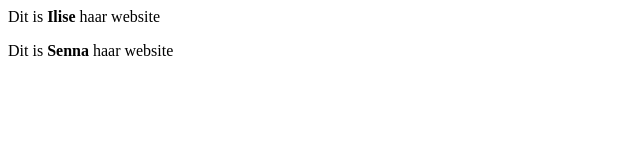
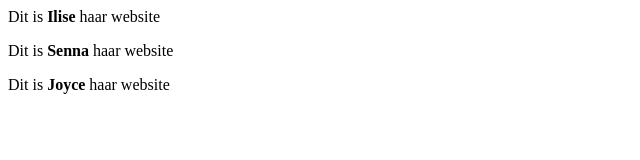
Before and after one commit to JoyceRu/JoyceX, a plain HTML site: page index.html in a window 1280 px wide. Shown: the whole page, without its empty margins (0-640 px from the left). Drawn offline with Linux system fonts and the light colour scheme.

Commit message:
Update index.html

```diff
--- a/index.html
+++ b/index.html
@@ -1,2 +1,3 @@
 <p>Dit is <strong>Ilise</strong> haar website</p>
 <p>Dit is <strong>Senna</strong> haar website</p>
+<p>Dit is <strong>Joyce</strong> haar website</p>
```
